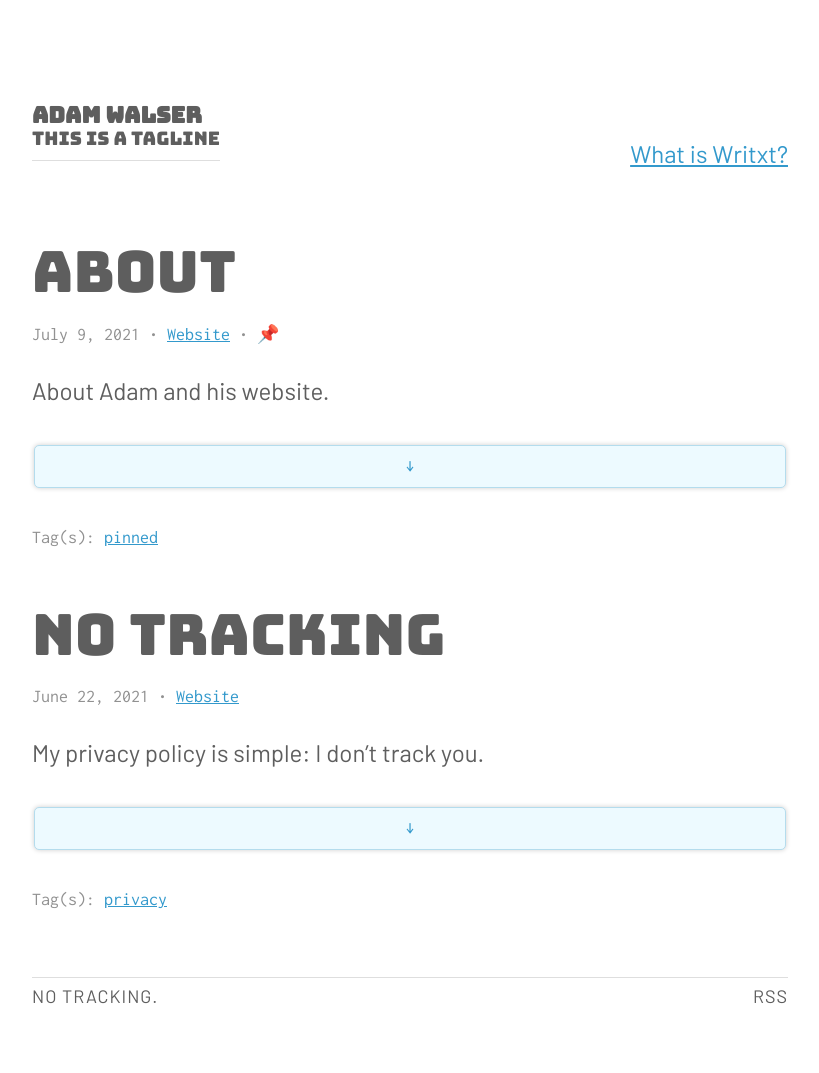
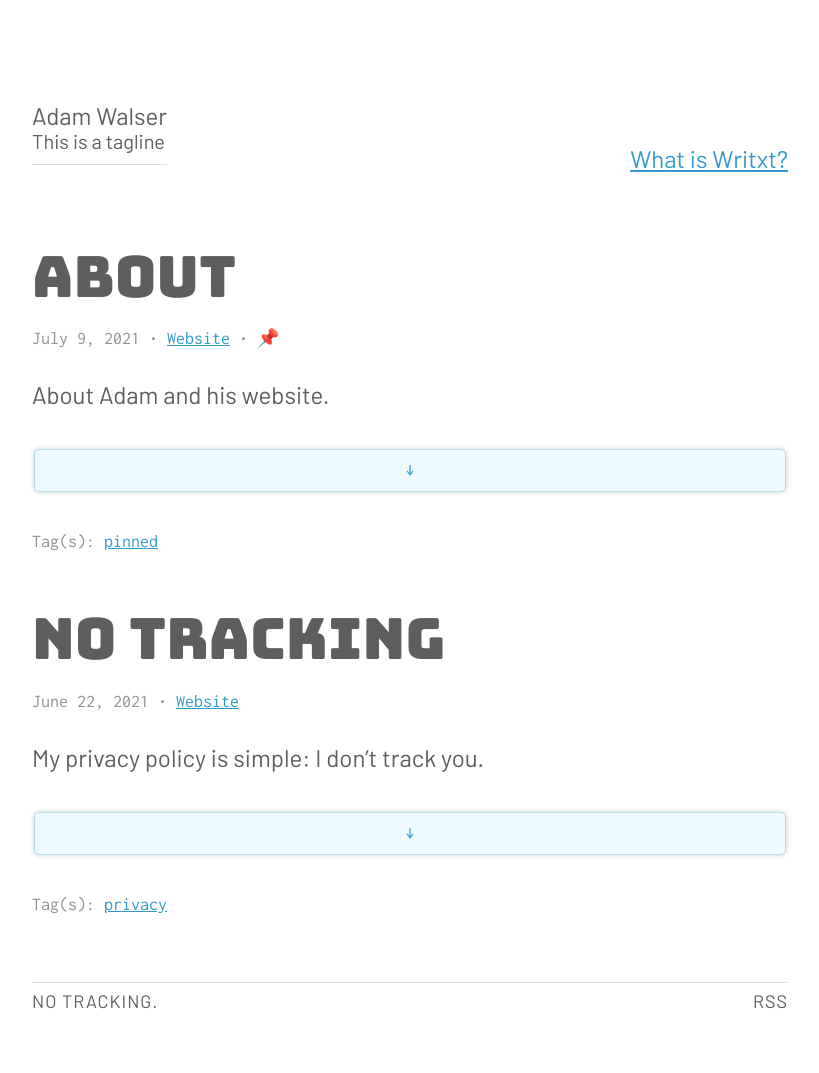
Before and after one commit to ajpwalser/ajpwalser.github.io, a Jekyll site: the page built from index.html, in a window 1280 px wide. Shown: the whole page, without its empty margins (230-1049 px from the left). Built offline with Jekyll 4.4.1, drawn with Linux system fonts in a browser that asks for light colours; the list of posts is cut into pages by our own code.

Commit message:
Update style.css

```diff
--- a/css/style.css
+++ b/css/style.css
@@ -92,15 +92,19 @@
     justify-content: space-between;
     margin: 2rem 0 4rem;
 }
+
 header h2 {
-    font-size: 1.4rem;
-    font-weight: 300;
+    font-family: 'Barlow', 'Inconsolata', -apple-system, BlinkMacSystemFont, Segoe UI, Helvetica, Arial, sans-serif, Apple Color Emoji, Segoe UI Emoji, Segoe UI Symbol;
+    font-size: 100%;
+    font-weight: 400;
     line-height: 1;
     margin-bottom: 0;
 }
+
 header h2 a {
-    font-weight: 600;
+    font-weight: 400;
 }
+
 header nav a {
     margin-left: 10px;
 }
```
